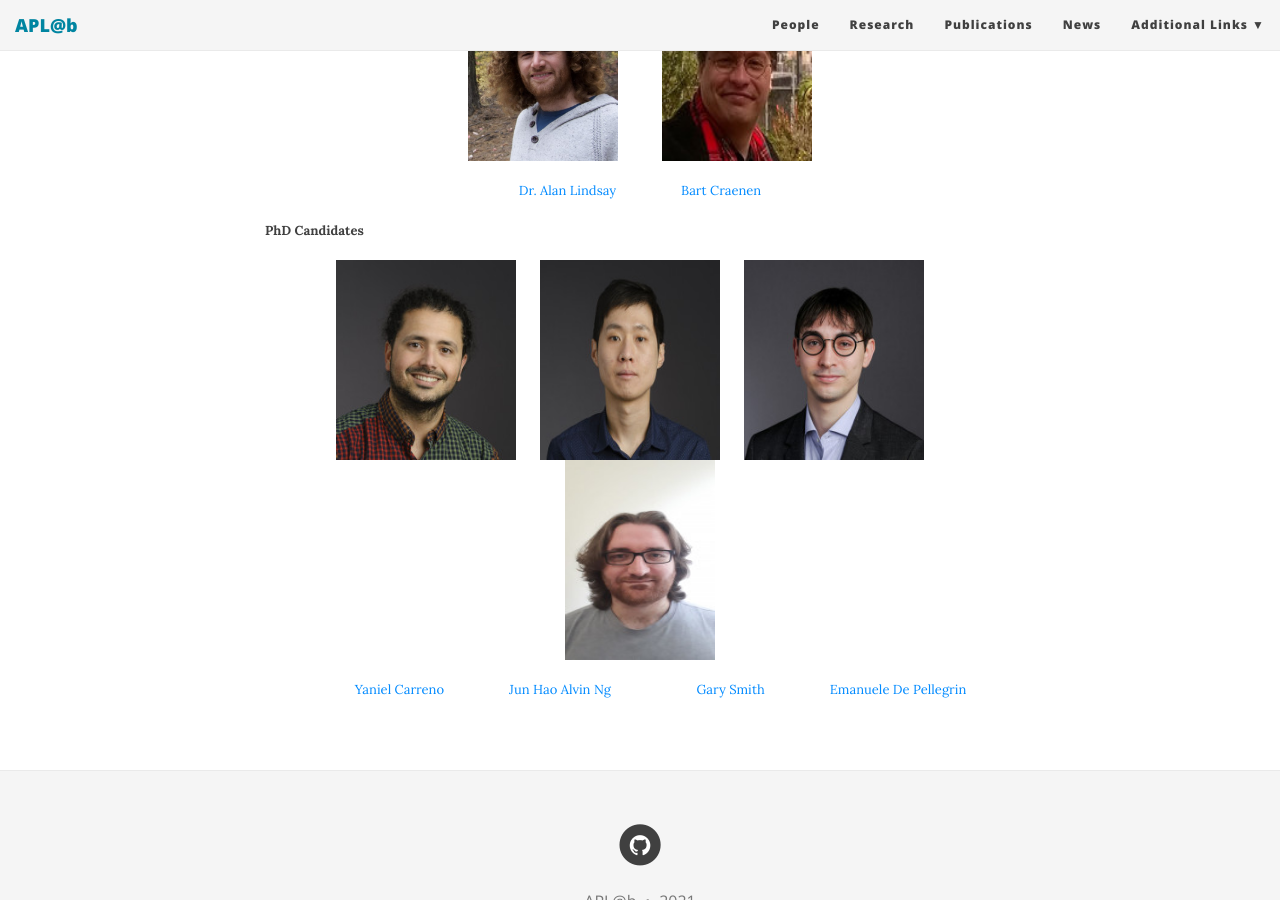
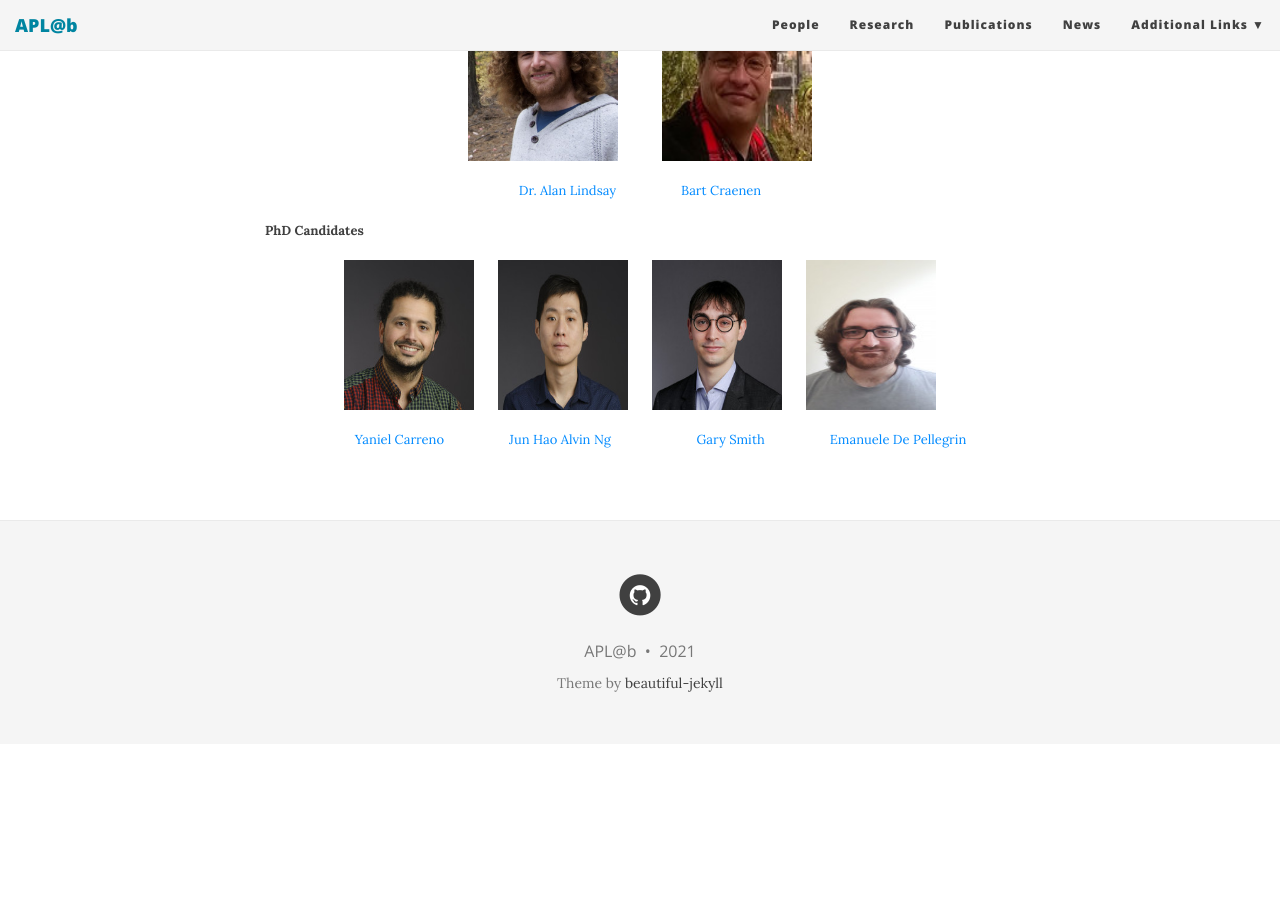
Before and after one commit to aplab2020/aplab2020.github.io, a Jekyll site: the page built from people.md, in a window 1280 px wide and 900 px high, scrolled down 591 px. Built offline with Jekyll 4.4.1, drawn with Linux system fonts in a browser that asks for light colours; nearby versions of some CDN libraries; after the commit the page ends 1335 px from its top, so only the background shows below that.

Commit message:
Update people.md

```diff
--- a/people.md
+++ b/people.md
@@ -24,7 +24,7 @@
 
 **PhD Candidates**
 
-<p align="center"> <img src="/img/yaniel.jpg" align="center" width="180" height="200"> &nbsp;  &nbsp; &nbsp; <img src="/img/alvin.jpg" align="center" width="180" height="200">  &nbsp;  &nbsp; &nbsp; <img src="/img/gary.jpg" align="center" width="180" height="200"> &nbsp;  &nbsp; &nbsp; <img src="/img/emanuelle.jpeg" align="center" width="150" height="200"></p>
+<p align="center"> <img src="/img/yaniel.jpg" align="center" width="130" height="150"> &nbsp;  &nbsp; &nbsp; <img src="/img/alvin.jpg" align="center" width="130" height="150">  &nbsp;  &nbsp; &nbsp; <img src="/img/gary.jpg" align="center" width="130" height="150"> &nbsp;  &nbsp; &nbsp; <img src="/img/emanuelle.jpeg" align="center" width="130" height="150"></p>
 
  <p align="center">  &nbsp; &nbsp; &nbsp;  &nbsp; &nbsp; &nbsp; <a href="https://www.edinburgh-robotics.org/students/yaniel-carreno" style="float: &nbsp; &nbsp; &nbsp; &nbsp;">Yaniel Carreno</a>      &nbsp; &nbsp; &nbsp; &nbsp; &nbsp; &nbsp; &nbsp; &nbsp; &nbsp;
                    <a href="https://www.edinburgh-robotics.org/students/jun-hao-alvin-ng" style="float: ;">Jun Hao Alvin Ng</a>  &nbsp; &nbsp; &nbsp; &nbsp;  &nbsp; &nbsp; &nbsp; &nbsp;  &nbsp; &nbsp; &nbsp; &nbsp;
```
